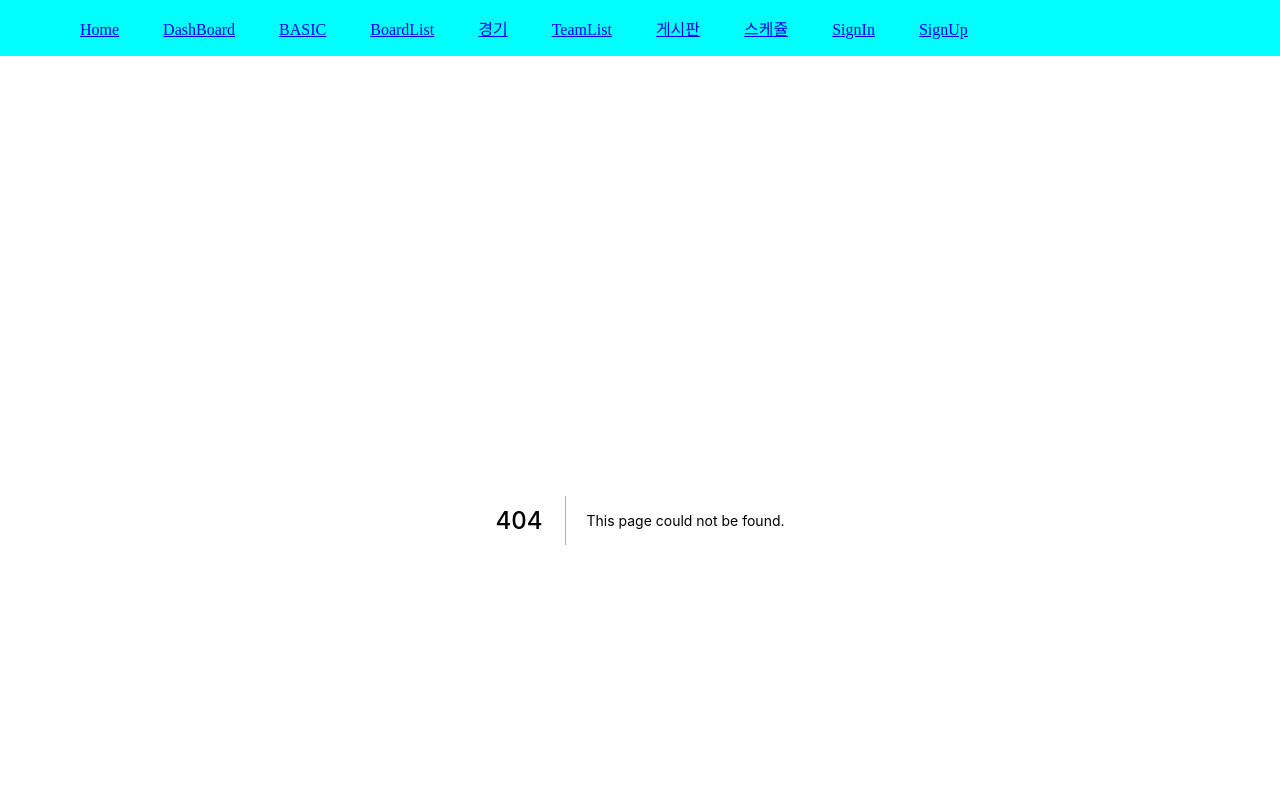
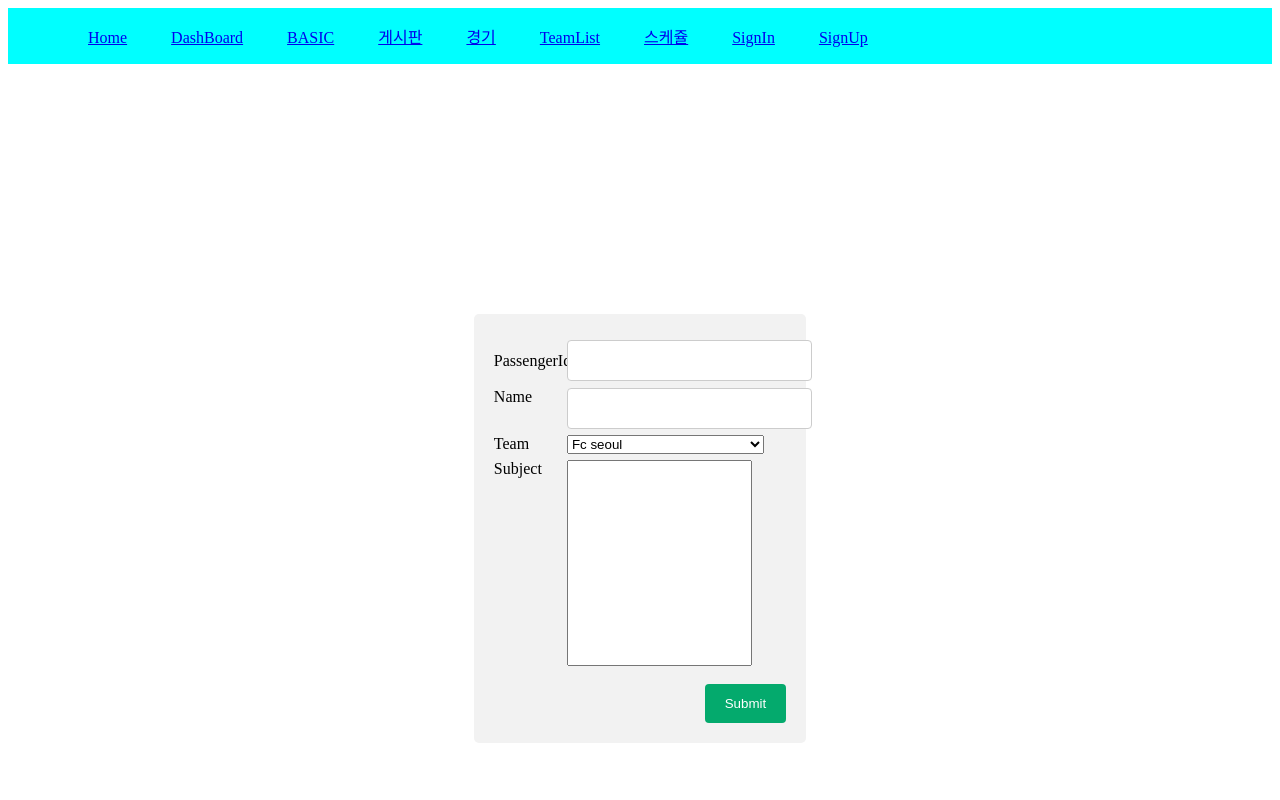
Before and after one commit to JangWonJong/Nextjs, a Next.js app: page /board/board-form in a window 1280 px wide. Before the commit this address had no page. Shown: the top 800 px of the page. Built offline with nearby package versions, Linux system fonts and the light colour scheme.

Commit message:
중간 커밋

```diff
--- /dev/null
+++ b/pages/board/board-form.js
@@ -0,0 +1,72 @@
+import style from "board/style/board-form.module.css"
+import { useState } from 'react'
+
+export default function BoardhtmlForm(){
+    const [inputs, setInputs] = useState({})
+    const [result, setResult] = useState('')
+    const {passengerId,  name, teamId} = inputs;
+
+    const handleSubmit = (e) => {
+        e.preventDefault()
+        alert(`등록 팀 정보 : ${teamId}`)
+
+    }
+    const onChange = (e) => {
+        e.preventDefault()
+        const { value, name } = e.target
+        setInputs({
+            ...inputs, [name]: value
+        })
+    }
+
+    return (<>
+        <div className={style.container}>
+            <htmlForm action="">
+            <div className={style.row}>
+                <div className={style.col25}>
+                <label className={style.label} htmlFor="passengerId">PassengerId</label>
+                </div>
+                <div className={style.col75}>
+                <input type="text" className={style.inputText}
+                id="passengerId" name="passengerId" onChange={onChange}/>
+                </div>
+            </div>
+            <div className={style.row}>
+                <div className={style.col25}>
+                <label htmlFor="name">Name</label>
+                </div>
+                <div className={style.col75}>
+                <input type="text" className={style.inputText}
+                id="name" name="name" onChange={onChange}/>
+                </div>
+            </div>
+            <div className={style.row}>
+                <div className={style.col25}>
+                <label htmlFor="team">Team</label>
+                </div>
+                <div className={style.col75}>
+                <select id="teamId" name="teamId" onChange={onChange}>
+                    <option value="K09" >Fc seoul</option>
+                    <option value="K02" >Suwon Samseong blue wings</option>
+                    <option value="K04" >Incheon United</option>
+                </select>
+                </div>
+            </div>
+            <div className={style.row}>
+                <div className={style.col25}>
+                <label htmlFor="subject">Subject</label>
+                </div>
+                <div className={style.col75}>
+                <input type="textarea"  id="subject" name="subject" style={{height:200 + "px"}} onChange={onChange}></input>
+                </div>
+            </div>
+            <br/>
+            <div className={style.row}>
+            <input type="submit" onClick={handleSubmit} className={style.inputSubmit}
+             value="Submit"/>
+
+            </div>
+            </htmlForm>
+            </div>
+    </>)
+}
--- a/pages/board/index.js
+++ b/pages/board/index.js
@@ -0,0 +1 @@
+export {default as Nav} from "../board/boardnav"
--- /dev/null
+++ b/pages/board/style/board-form.module.css
@@ -0,0 +1,52 @@
+.inputText {
+  width: 100%;
+  padding: 12px;
+  border: 1px solid #ccc;
+  border-radius: 4px;
+  resize: vertical;
+  }
+
+
+  .label {
+  padding: 12px 12px 12px 0;
+  display: inline-block;
+  }
+
+  .inputSubmit {
+  background-color: #04AA6D;
+  color: white;
+  padding: 12px 20px;
+  border: none;
+  border-radius: 4px;
+  cursor: pointer;
+  float: right;
+  }
+
+  .inputSubmit:hover {
+  background-color: #45a049;
+  }
+
+  .container {
+  border-radius: 5px;
+  background-color: #f2f2f2;
+  padding: 20px;
+  }
+
+  .col25 {
+  float: left;
+  width: 25%;
+  margin-top: 6px;
+  }
+
+  .col75 {
+  float: left;
+  width: 75%;
+  margin-top: 6px;
+  }
+
+  /* Clear floats after the columns */
+  .row:after {
+  content: "";
+  display: table;
+  clear: both;
+  }
--- a/pages/common/Nav.js
+++ b/pages/common/Nav.js
@@ -8,10 +8,9 @@ export default function Nav(){
         <li className={styles.li}> <Link href='/'>Home</Link> </li>
         <li className={styles.li}> <Link href='/admin/dashboard'>DashBoard</Link> </li>
         <li className={styles.li}> <Link href='/basic/basicnav'>BASIC</Link> </li>
-        <li className={styles.li}> <Link href='/board/board-list'>BoardList</Link> </li>
+        <li className={styles.li}> <Link href='/board/boardnav'>게시판</Link> </li>
         <li className={styles.li}> <Link href='/game/game-list'>경기</Link> </li>
-        <li className={styles.li}> <Link href='/game/team-list'>TeamList</Link> </li>
-        <li className={styles.li}> <Link href='/board/board-list'>게시판</Link> </li>
+        <li className={styles.li}> <Link href='/game/teamnav'>TeamList</Link> </li>
         <li className={styles.li}> <Link href='/todo/todo-list'>스케쥴</Link> </li>
         <li className={styles.li}> <Link href='/user/sign-in'>SignIn</Link> </li>
         <li className={styles.li}> <Link href='/user/sign-up'>SignUp</Link> </li>
--- /dev/null
+++ b/pages/game/style/team.module.css
@@ -0,0 +1,52 @@
+.inputText {
+    width: 100%;
+    padding: 12px;
+    border: 1px solid #ccc;
+    border-radius: 4px;
+    resize: vertical;
+    }
+
+
+    .label {
+    padding: 12px 12px 12px 0;
+    display: inline-block;
+    }
+
+    .inputSubmit {
+    background-color: #04AA6D;
+    color: white;
+    padding: 12px 20px;
+    border: none;
+    border-radius: 4px;
+    cursor: pointer;
+    float: right;
+    }
+
+    .inputSubmit:hover {
+    background-color: #45a049;
+    }
+
+    .container {
+    border-radius: 5px;
+    background-color: #f2f2f2;
+    padding: 20px;
+    }
+
+    .col25 {
+    float: left;
+    width: 25%;
+    margin-top: 6px;
+    }
+
+    .col75 {
+    float: left;
+    width: 75%;
+    margin-top: 6px;
+    }
+
+    /* Clear floats after the columns */
+    .row:after {
+    content: "";
+    display: table;
+    clear: both;
+    }
```
Also changed, not shown: pages/basic/calc.js (+37 -30 lines), pages/board/boardnav.js (added, +13 -0 lines), pages/game/team-form.js (added, +71 -0 lines), pages/game/teamnav.js (added, +15 -0 lines).
